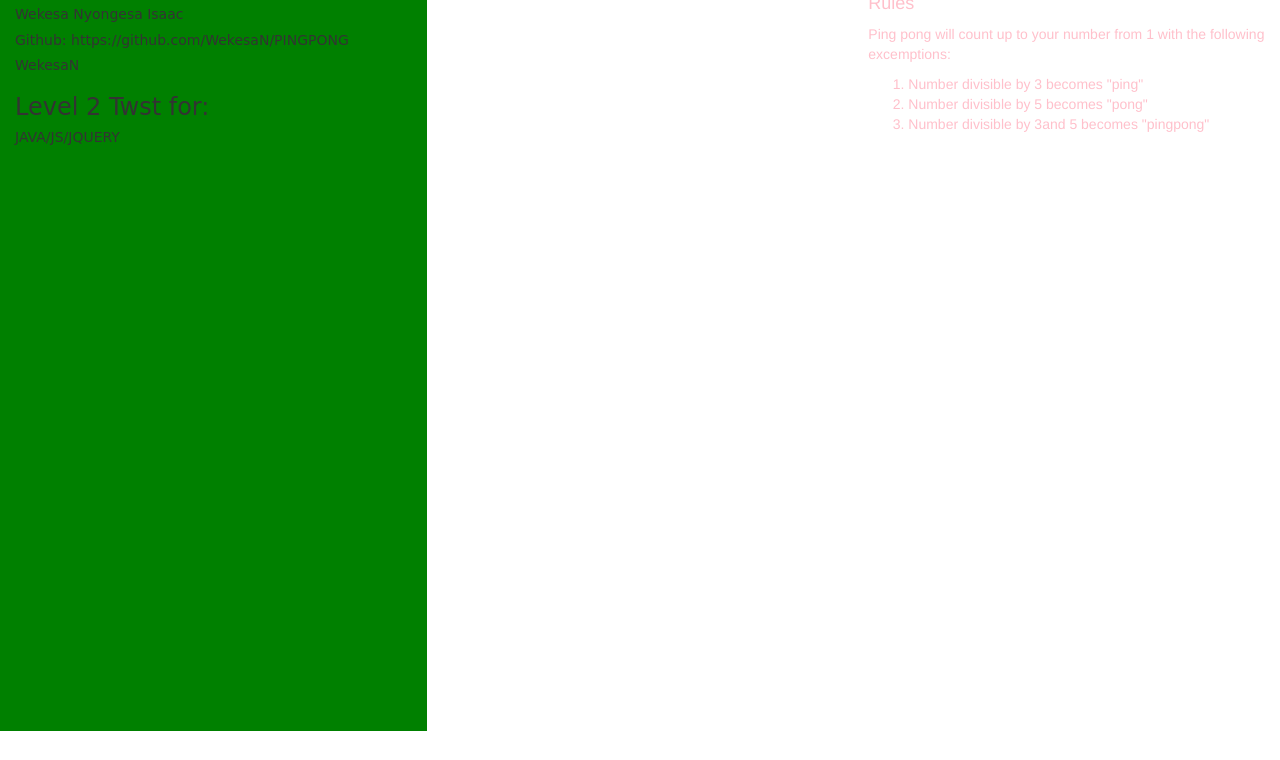
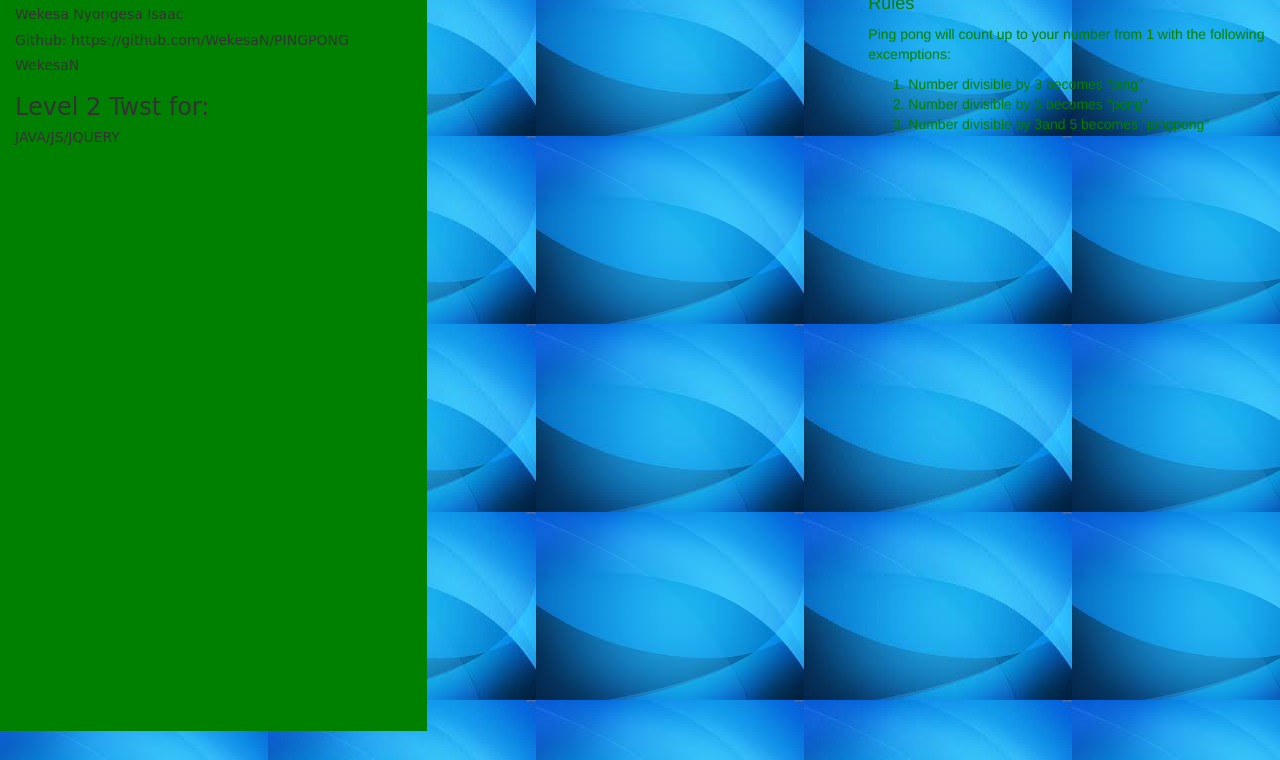
Before and after one commit to WekesaN/PINGPONG, a plain HTML site: page index.html in a window 1280 px wide. Shown: the part 240-1000 px from the top of the page. Drawn offline with nearby package versions, Linux system fonts and the light colour scheme.

Commit message:
add the color styles in css

```diff
--- a/css/styles.css
+++ b/css/styles.css
@@ -1,3 +1,6 @@
+body {
+  background-image: url(../css/img/bg.jpeg);
+}
 #btn {
   color: red;
 }
@@ -30,7 +33,7 @@
   color: #7fffd4;
 }
 #bg {
-  color: pink;
+  color: green;
 }
 .parallax {
      /* The image used */
```
